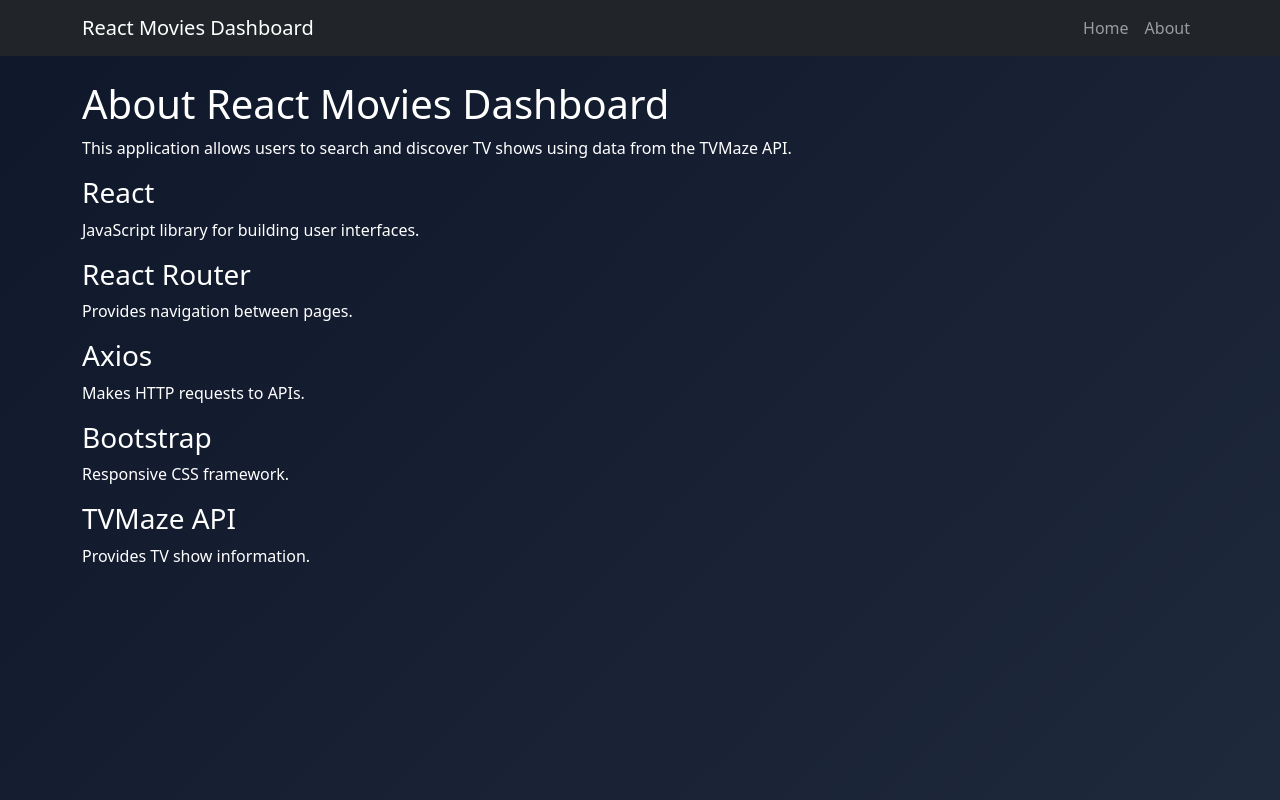
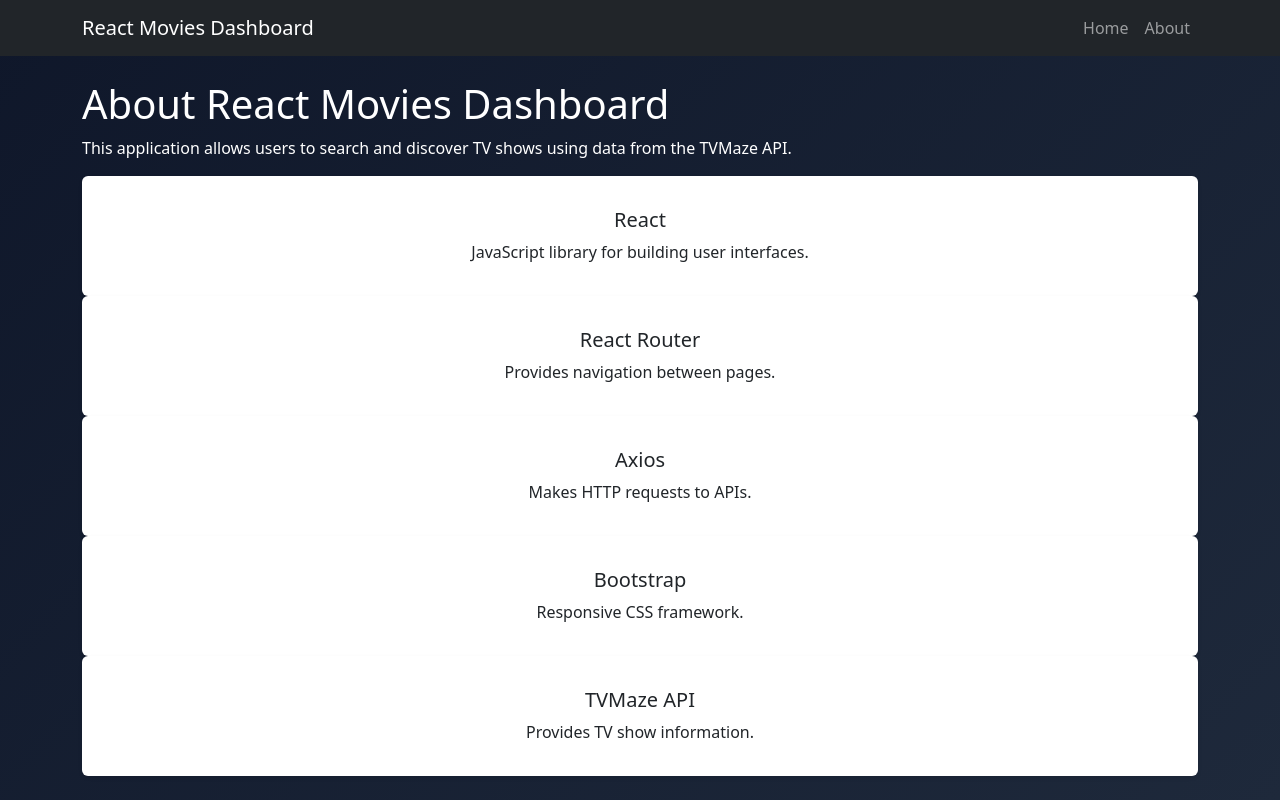
Before and after one commit to moses-25/react-movies-dashboard, a React (Vite) app: page /about in a window 1280 px wide. Built offline with nearby package versions, Linux system fonts and the light colour scheme.

Commit message:
Refactor TechnologyCard to accept icon prop and use Bootstrap card

```diff
--- a/src/components/TechnologyCard.jsx
+++ b/src/components/TechnologyCard.jsx
@@ -1,8 +1,11 @@
-function TechnologyCard({ name, description }) {
+function TechnologyCard({ name, description, icon: Icon }) {
   return (
-    <div className="technology-card">
-      <h3>{name}</h3>
-      <p>{description}</p>
+    <div className="card h-100 text-center p-3 border-0 shadow-sm technology-card">
+      {Icon && <Icon className="technology-icon mb-2" />}
+      <div className="card-body">
+        <h5 className="card-title">{name}</h5>
+        <p className="card-text">{description}</p>
+      </div>
     </div>
   );
 }
```
